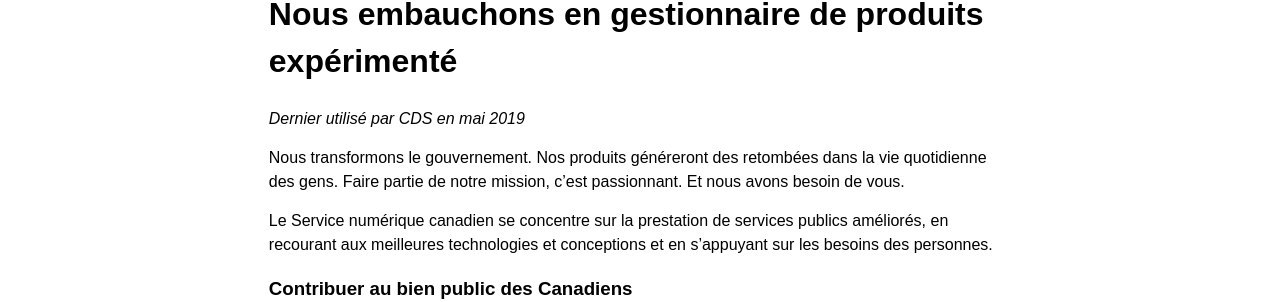
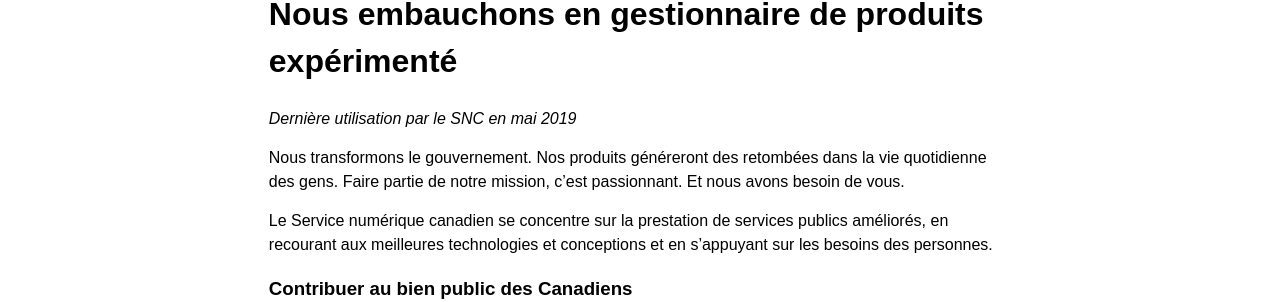
Before and after one commit to cds-snc/talent, a Jekyll site: the page built from _pages/fr/Échantillons d'offres d'emploi/Senior-Product-Manager-FR.md, in a window 1280 px wide and 900 px high. Shown: the part 252-554 px from the top of the window. Built offline with Jekyll 4.4.1, drawn with Linux system fonts in a browser that asks for light colours.

Commit message:
wrote right FR acronym

```diff
--- a/_pages/fr/Échantillons d'offres d'emploi/Senior-Product-Manager-FR.md
+++ b/_pages/fr/Échantillons d'offres d'emploi/Senior-Product-Manager-FR.md
@@ -9,7 +9,7 @@ trans_url: "/Senior-Product-Manager/"
 
 
 # Nous embauchons en gestionnaire de produits expérimenté
-_Dernier utilisé par CDS en mai 2019_
+_Dernière utilisation par le SNC en mai 2019_
 
 Nous transformons le gouvernement. Nos produits généreront des retombées dans la vie quotidienne des gens. Faire partie de notre mission, c’est passionnant. Et nous avons besoin de vous.
 
```
